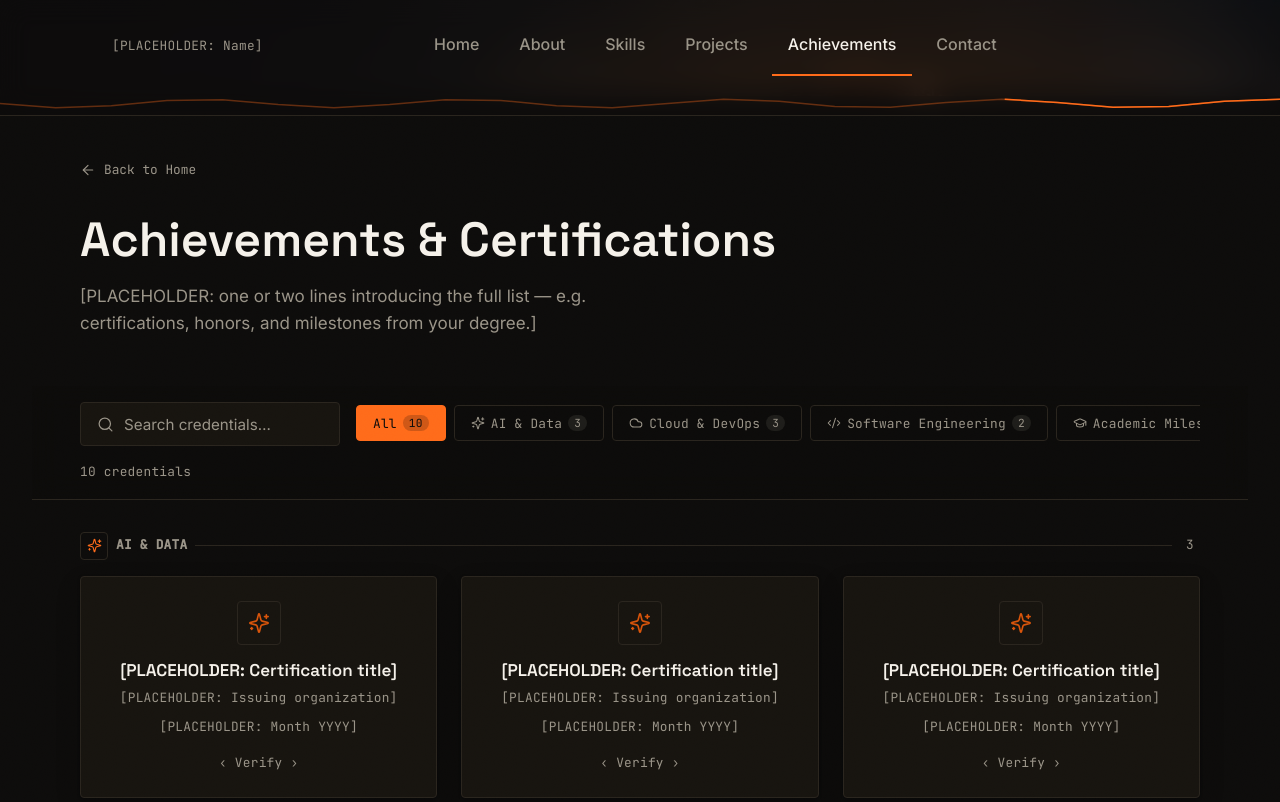
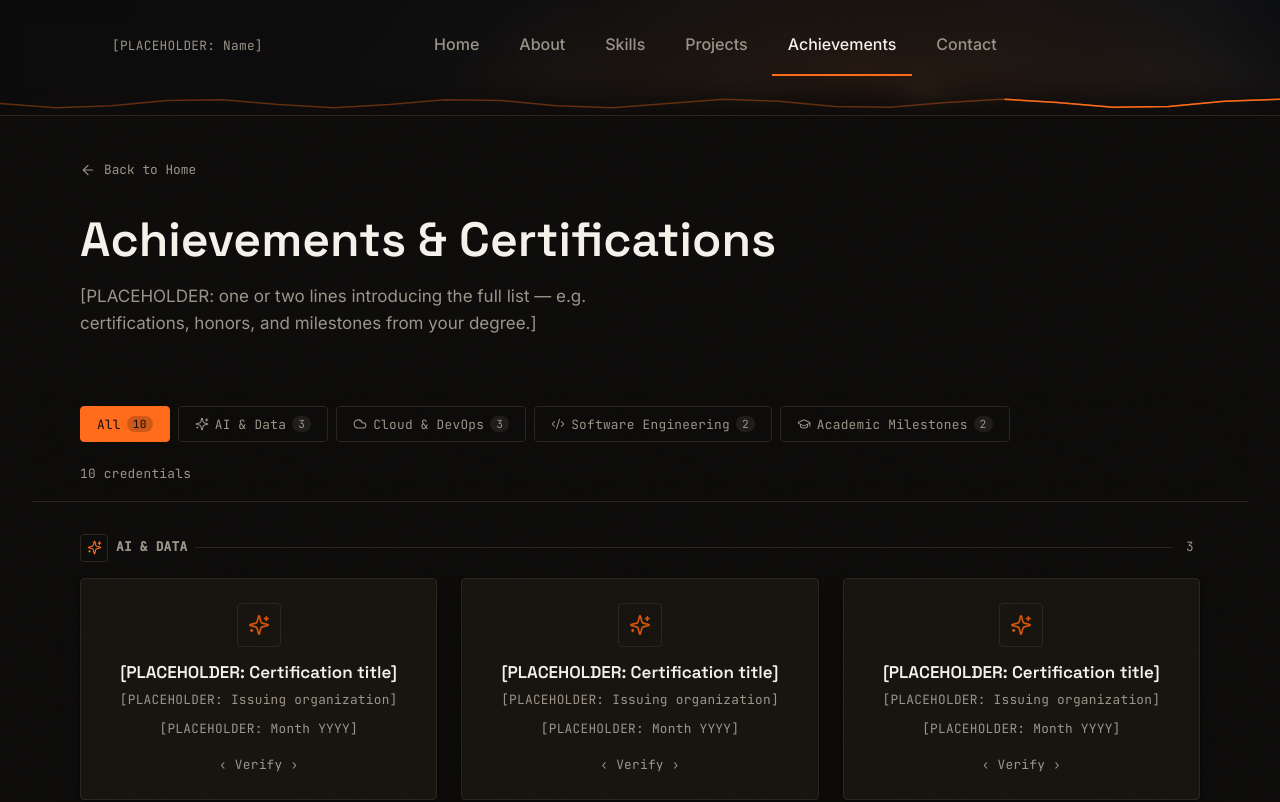
Before and after one commit to ArguellesMomon/personal-portfolio, a React (Vite) app: page /achievements in a window 1280 px wide. Shown: the top 802 px of the page. Built offline with nearby package versions, Linux system fonts and the light colour scheme.

Commit message:
refactor: remove search bar in projects and achievements page

```diff
--- a/src/components/shared/FilterBar/FilterBar.css
+++ b/src/components/shared/FilterBar/FilterBar.css
@@ -27,66 +27,10 @@
   gap: var(--space-2);
 }
 
-/* ---------- Search ---------- */
-.filter-bar__search {
-  position: relative;
-  display: flex;
-  align-items: center;
-  gap: var(--space-1);
-  padding: 0 var(--space-2);
-  height: 44px;
-  background-color: var(--color-surface);
-  border: 1px solid var(--color-border);
-  border-radius: var(--radius);
-  color: var(--color-text-muted);
-  transition: border-color var(--duration-micro) var(--easing-standard),
-    box-shadow var(--duration-micro) var(--easing-standard);
-}
 
-.filter-bar__search:focus-within {
-  border-color: var(--color-signal);
-  box-shadow: 0 0 0 4px rgba(255, 107, 26, 0.14);
-}
 
-.filter-bar__search input {
-  flex: 1;
-  min-width: 0;
-  height: 100%;
-  background: none;
-  border: none;
-  color: var(--color-text);
-  font-family: var(--font-body);
-  font-size: 0.95rem;
-}
 
-.filter-bar__search input::placeholder {
-  color: var(--color-text-muted);
-}
 
-.filter-bar__search input:focus {
-  outline: none;
-}
-
-.filter-bar__clear-search {
-  display: inline-flex;
-  align-items: center;
-  justify-content: center;
-  width: 22px;
-  height: 22px;
-  flex-shrink: 0;
-  background: none;
-  border: none;
-  color: var(--color-text-muted);
-  border-radius: 50%;
-  transition: color var(--duration-micro) var(--easing-standard),
-    background-color var(--duration-micro) var(--easing-standard);
-}
-
-.filter-bar__clear-search:hover,
-.filter-bar__clear-search:focus-visible {
-  color: var(--color-signal);
-  background-color: var(--color-bg);
-}
 
 /* ---------- Category chips ---------- */
 .filter-bar__chips {
@@ -94,7 +38,7 @@
   flex-wrap: nowrap;
   gap: var(--space-1);
   overflow-x: auto;
-  padding-bottom: 2px;
+padding: 4px 0 6px;
   /* Without min-width:0, a flex child's intrinsic content width can't
      shrink below its content size, so this row would push past its
      container (and off the viewport edge) instead of clipping to the
@@ -191,20 +135,18 @@
 
   .filter-bar__row {
     flex-direction: row;
-    align-items: center;
+    align-items: flex-start;
     justify-content: space-between;
   }
 
-  .filter-bar__search {
-    width: 260px;
-    flex-shrink: 0;
-  }
 
   /* Takes the remaining row width after the fixed-width search field, and
      scrolls its own overflow horizontally rather than the whole toolbar
      spilling past the page edge (see the min-width:0 note above). */
   .filter-bar__chips {
     flex: 1;
+    flex-wrap: wrap;        /* new */
+    overflow-x: visible;
   }
 }
 
--- a/src/components/shared/FilterBar/FilterBar.jsx
+++ b/src/components/shared/FilterBar/FilterBar.jsx
@@ -10,8 +10,6 @@ import './FilterBar.css';
 export default function FilterBar({
   searchValue,
   onSearchChange,
-  searchPlaceholder = 'Search…',
-  searchLabel = 'Search',
   categories,
   activeCategory,
   onCategoryChange,
@@ -29,26 +27,7 @@ export default function FilterBar({
   return (
     <div className="filter-bar">
       <div className="filter-bar__row">
-        <label className="filter-bar__search">
-          <Search size={17} strokeWidth={1.75} aria-hidden="true" />
-          <span className="visually-hidden">{searchLabel}</span>
-          <input
-            type="text"
-            value={searchValue}
-            onChange={(event) => onSearchChange(event.target.value)}
-            placeholder={searchPlaceholder}
-          />
-          {searchValue && (
-            <button
-              type="button"
-              className="filter-bar__clear-search"
-              onClick={() => onSearchChange('')}
-              aria-label="Clear search"
-            >
-              <X size={15} strokeWidth={2} aria-hidden="true" />
-            </button>
-          )}
-        </label>
+
 
         <div className="filter-bar__chips" role="group" aria-label="Filter by category">
           {categories.map((cat) => {
```
